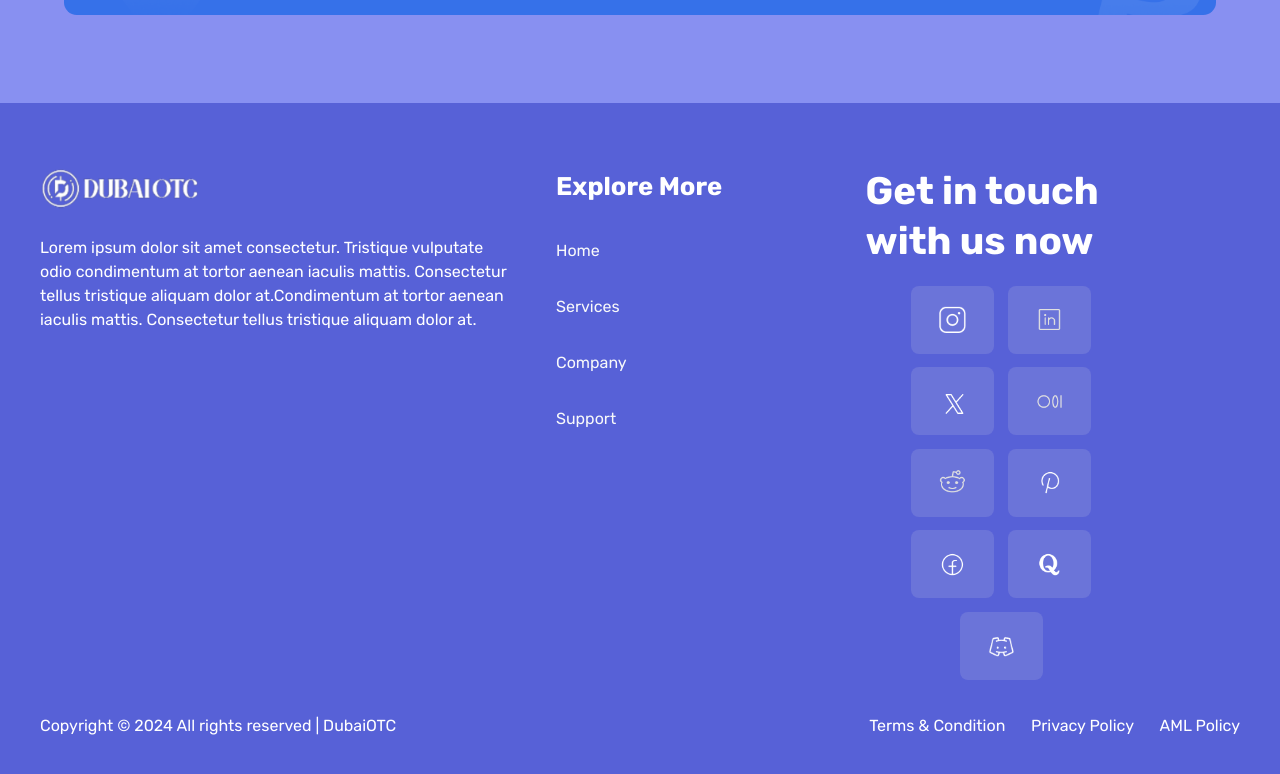
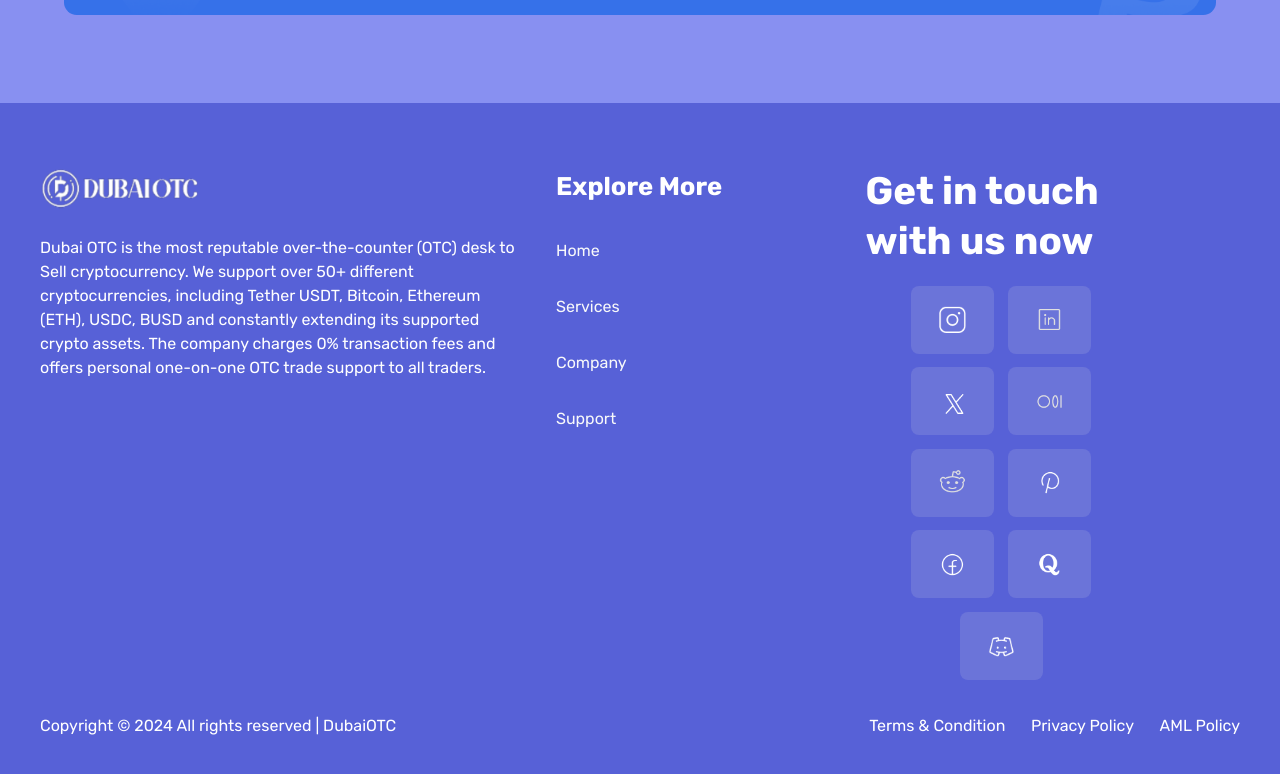
Before and after one commit to Saad3092003/DubaiOTC, a Next.js app: page / in a window 1280 px wide. Shown: the part 5672-6446 px from the top of the page. Built offline with nearby package versions, Linux system fonts and the light colour scheme.

Commit message:
footer change

```diff
--- a/src/components/FooterCust.jsx
+++ b/src/components/FooterCust.jsx
@@ -103,11 +103,12 @@ export const FooterCust = ({ home }) => {
                     <img src="images/logo-white.png" width={200} />
                   </div>
                   <p className="fs-5">
-                    Lorem ipsum dolor sit amet consectetur. Tristique vulputate
-                    odio condimentum at tortor aenean iaculis mattis.
-                    Consectetur tellus tristique aliquam dolor at.Condimentum at
-                    tortor aenean iaculis mattis. Consectetur tellus tristique
-                    aliquam dolor at.
+                    Dubai OTC is the most reputable over-the-counter (OTC) desk
+                    to Sell cryptocurrency. We support over 50+ different
+                    cryptocurrencies, including Tether USDT, Bitcoin, Ethereum
+                    (ETH), USDC, BUSD and constantly extending its supported
+                    crypto assets. The company charges 0% transaction fees and
+                    offers personal one-on-one OTC trade support to all traders.
                   </p>
                 </div>
               </div>
```
